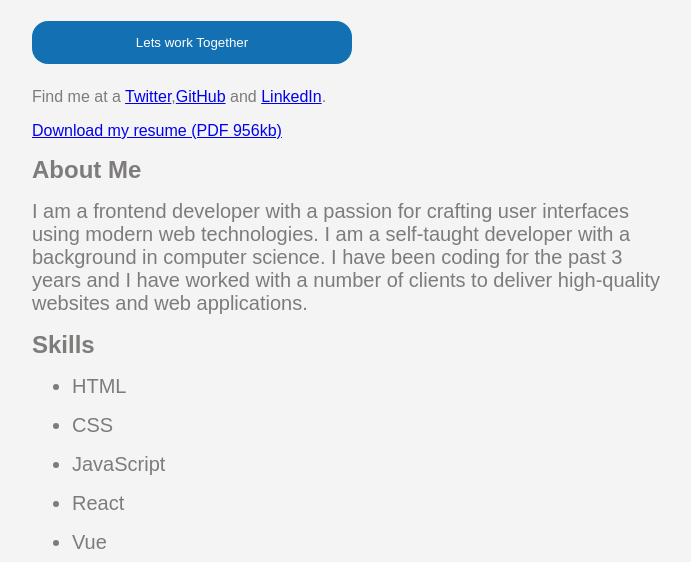
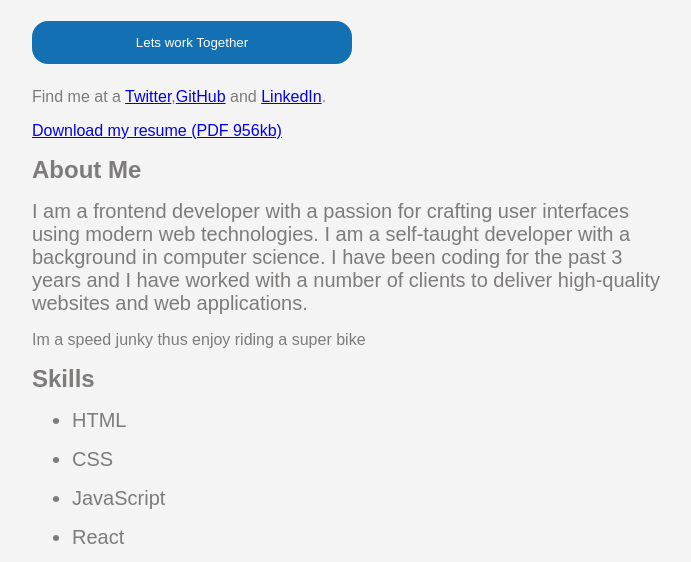
Before and after one commit to mutuajoseph/my-porfolio, a plain HTML site: page index.html in a window 1280 px wide. Shown: the part 218-780 px from the top of the page, without its empty margins (288-979 px from the left). Drawn offline with Linux system fonts and the light colour scheme.

Commit message:
Added a new paragraph within the about me section

```diff
--- a/index.html
+++ b/index.html
@@ -42,6 +42,8 @@
             years and I have worked with a number of clients to deliver
             high-quality websites and web applications.
             </p>
+
+            <p>Im a speed junky thus enjoy riding a super bike</p>
         </div>
      </section>
     <!-- SKILLS SECTION -->
```
